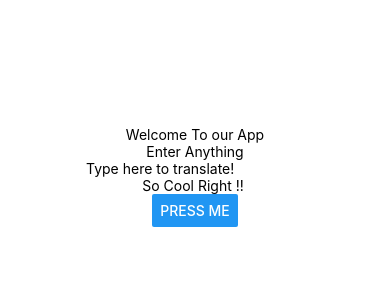
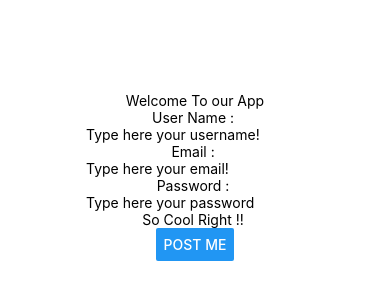
Before and after one commit to QMYM/DonateAndHelp, a React Native app in the folder reactNative/: screen / in a window 390 px wide. Shown: the part 246-546 px from the top of the page. Built offline with nearby package versions, Linux system fonts and the light colour scheme.

Commit message:
signup react naitve first page

```diff
--- a/reactNative/App.js
+++ b/reactNative/App.js
@@ -1,30 +1,75 @@
 import React from 'react';
-import { StyleSheet, Text, View , TextInput  , Button , Alert} from 'react-native';
+import { StyleSheet, Text, View , TextInput  , Button , FlatList, ActivityIndicator,  Alert} from 'react-native';
+import axios from 'axios'
+import promise from 'promise'
 
 export default class App extends React.Component {
   constructor(props) {
     super(props);
     this.state = {
-      text: ''
+     username: '',
+     password:'',
+     email:''
    }
  }
-   _onPressButton(text) {
-    Alert.alert("Hi " , text)
+//  _onPressButton(username) {
+//   // Alert.alert("Hi " , text)
+//   console.log("ddddaa")
+//     axios.get('http://192.168.1.105:3000/donorCam')
+//     .then(function (res) {
+//       console.log("hello2" , res)
+//     })
+//   // this.user()
+// }
+  send (username,password,email) { // sending post reqeust to the server
+    console.log("good Click" , username)
+    axios.post('http://192.168.1.105:3000/Donater',
+     {
+      username: username,
+      password:password,
+      email:email
+    })
+    .then(function (res) {
+        console.log('hello3' , res)
+    }).catch(function (err) {
+      console.log("err" , err)
+    })
 }
+
+// user(){
+//   console.log("aaa")
+//     axios.get('https://192.168.1.105/donorCam')
+//     .then(function (res) {
+//       console.log("hello2" , res)
+//     })
+//   }
 
   render() {
     return (
       <View style={styles.container}>
       <Text>Welcome To our App</Text>
-        <Text>Enter Anything</Text>
+      <Text>User Name : </Text>
       <TextInput
-          placeholder="Type here to translate!"
-          onChangeText={(text) => this.setState({text})}
+      placeholder="Type here your username!"
+      onChangeText={(username) => this.setState({username})}
+      />
+      <Text>Email : </Text>
+
+      <TextInput
+      placeholder="Type here your email!"
+      onChangeText={(email) => this.setState({email})}
+      />
+      <Text>Password : </Text>
+
+      <TextInput secureTextEntry={true}
+      placeholder="Type here your password"
+      onChangeText={(password) => this.setState({password})}
       />
       <Text>So Cool Right !! </Text>
+
         <Button
-            onPress={() =>this._onPressButton(this.state.text)}
-            title="Press Me"
+      onPress={() => this.send(this.state.username,this.state.password,this.state.email)}
+      title="Post Me"
       />
       </View>
       );
--- a/reactNative/package.json
+++ b/reactNative/package.json
@@ -19,7 +19,9 @@
     "preset": "jest-expo"
   },
   "dependencies": {
+    "axios": "^0.18.0",
     "expo": "^27.0.1",
+    "promise": "^8.0.1",
     "react": "16.3.1",
     "react-native": "~0.55.2"
   }
```
Also changed, not shown: 2 other files (tests, documents, lock files or other folders). Lines whose indentation alone changed are shown as unchanged.
